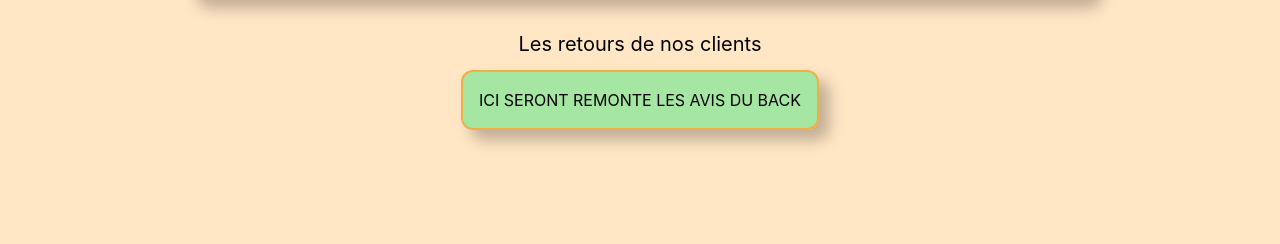
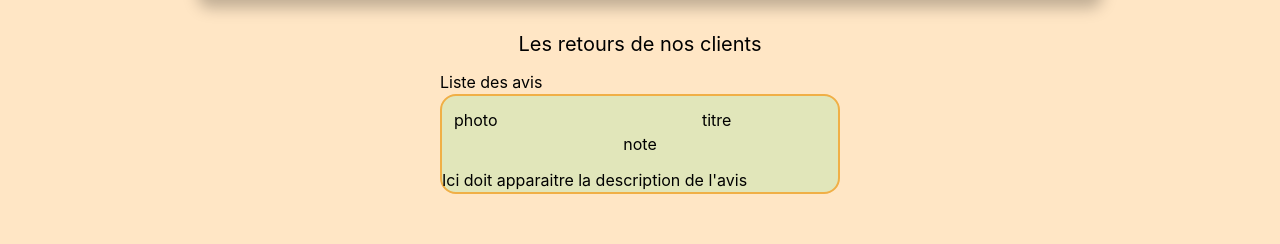
Before and after one commit to Alerwann/viteetgourmand, a React (Vite) app in the folder frontend/: page / in a window 1280 px wide. Shown: the part 625-869 px from the top of the page. Built offline with nearby package versions, Linux system fonts and the light colour scheme; no server answers; a web font is replaced by a local one.

Commit message:
feature : début de la carte avis

```diff
--- a/frontend/src/composant/accueil/Accueil.tsx
+++ b/frontend/src/composant/accueil/Accueil.tsx
@@ -2,6 +2,8 @@
 
 import ZoneText from "../global/Zone_Text";
 import tabText from "../../utils/text_présentation.json";
+
+import ListAvisComposant from "./ListAvis";
 
 export default function Accueil_coposant() {
   return (
@@ -12,11 +14,9 @@ export default function Accueil_coposant() {
       <h3 className=" py-3  text-xl text-center ">
         Les retours de nos clients
       </h3>
-      <div className="flex  mx-10 p-2 bg-[#69e68c99] shadow-[10px_10px_15px_RGBA(0,0,0,0.25)] border-2 border-[RGBA(240,175,70,1)] rounded-xl justify-center">
-        <p className=" p-2  text-l text-left ">
-          ICI SERONT REMONTE LES AVIS DU BACK
-        </p>
-      </div>
+
+      <ListAvisComposant />
+      {/* <div className="flex  mx-10 p-2 bg-[#69e68c99] shadow-[10px_10px_15px_RGBA(0,0,0,0.25)] border-2 border-[RGBA(240,175,70,1)] rounded-xl justify-center"></div> */}
     </div>
   );
 }
--- /dev/null
+++ b/frontend/src/composant/accueil/AvisCard.tsx
@@ -0,0 +1,12 @@
+/** @format */
+
+import AvisHeader from "./Avis_Header";
+
+export default function AvisCard() {
+  return (
+    <div className="flex flex-col w-100 bg-[RGBA(105,230,140,0.2)] border-2 rounded-2xl border-[RGBA(240,175,70,1)]">
+      <AvisHeader />
+      <p>Ici doit apparaitre la description de l'avis</p>
+    </div>
+  );
+}
--- /dev/null
+++ b/frontend/src/composant/accueil/Avis_Header.tsx
@@ -0,0 +1,11 @@
+/** @format */
+
+export default function AvisHeader() {
+  return (
+    <div className="grid grid-cols-[2fr_1fr] p-3 ">
+      <div>photo</div>
+      <div>titre</div>
+      <div className="col-span-2 text-center">note</div>
+    </div>
+  );
+}
--- /dev/null
+++ b/frontend/src/composant/accueil/ListAvis.tsx
@@ -0,0 +1,12 @@
+/** @format */
+
+import AvisCard from "./AvisCard";
+
+export default function ListAvisComposant() {
+  return (
+    <div>
+      Liste des avis
+      <AvisCard />
+    </div>
+  );
+}
```
